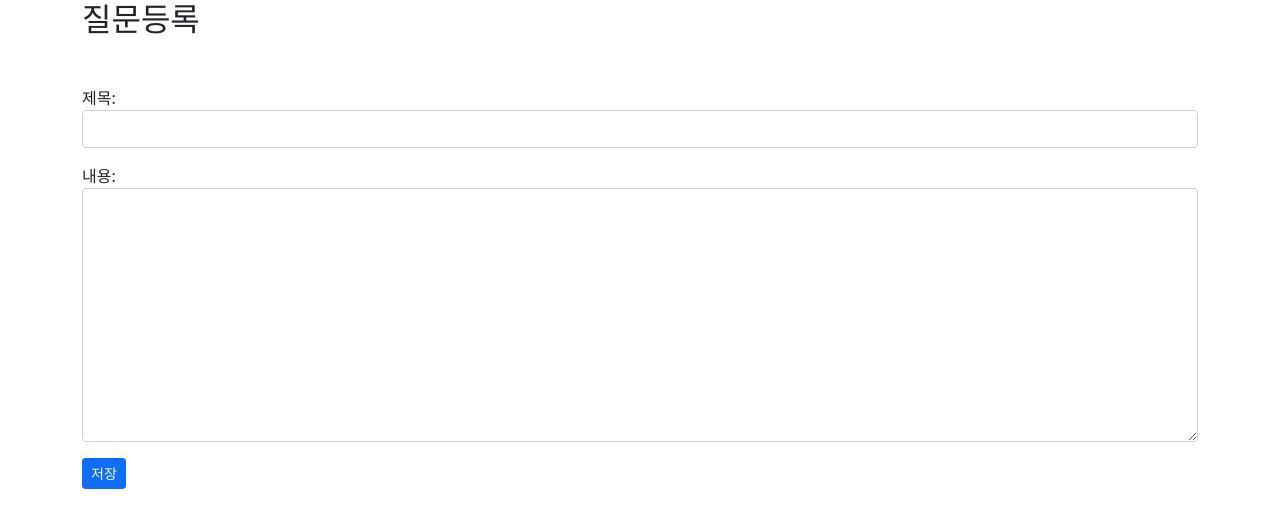
After one commit to yhs5958/gittest, a Django app: page /pybo/question/create/ in a window 1280 px wide. The commit adds this page. Shown: the top 528 px of the page. Run offline with Django 4.2, Linux system fonts and the light colour scheme; some libraries are stand-ins or nearby versions.

Commit message:
django form 사용

```diff
--- /dev/null
+++ b/pybo/forms.py
@@ -0,0 +1,24 @@
+'''
+파일명 : forms.py
+설 명 : html form 관리
+생성일 : 2023-02-01
+생성자 : user
+since 2023.01.09 Copyright (C) by KandJang All right reserved.
+'''
+
+from django import forms
+from pybo.models import Question
+
+class QuestionForm(forms.ModelForm):
+    class Meta:
+        model = Question #사용할 question model
+
+        fields =['subject','content'] #QuestionForm사용할 question model의 속성
+        widgets = {  #속성 추가: class rows추가
+            'subject': forms.TextInput(attrs = {'class': 'form-control'}),
+            'content': forms.Textarea(attrs = {'class': 'form-control','rows':10}),
+        }
+        labels ={    #subject->제목으로 변경
+            'subject': '제목',
+            'content': '내용',
+        }
--- a/pybo/urls.py
+++ b/pybo/urls.py
@@ -16,6 +16,9 @@ urlpatterns = [
     path('',views.index,name='index'), #view index로 메핑
     path('<int:question_id>/',views.detail, name='detail'),
     path('answer/create/<int:question_id>/',views.answer_create, name='answer_create'),
+    path('question/create/',views.question_create, name='question_create'),
+
+
     #temp menu
     path('boot/menu/',views.boot_menu, name='boot_menu'),
     #bootstrap template
--- a/pybo/views.py
+++ b/pybo/views.py
@@ -2,7 +2,28 @@ from django.shortcuts import render,get_object_or_404,redirect
 from django.http import HttpResponse
 from django.utils import timezone
 from .models import Question
+from .forms import QuestionForm
 
+
+def question_create(request):
+   '''질문등록'''
+   print('1.request.method:{}'.format(request.method))
+   if request.method == 'POST':
+      print('2.question_create post')
+      #저장
+      form = QuestionForm(request.POST)  #request.POST 데이터 (subject,content 자동 생성)
+      print('3.question_create post')
+      # form(질문등록)이 유효하면
+      if form.is_valid():
+         print('4.form.is_valid():{}'.format(form.is_valid()))
+         question=form.save(commit=False) # subject, content만 저장(commit은 하지 않음)
+         question.create_date = timezone.now()
+         question.save() #날짜 까지 생성해서 저장(Commit)
+         return redirect("pybo:index")
+   else:
+      form = QuestionForm()
+      context = {'form': form}
+      return render(request,'pybo/question_form.html',context)
 
 #bootstrap list
 def boot_menu(request):
--- a/templates/base.html
+++ b/templates/base.html
@@ -15,7 +15,7 @@
 <body>
   <!--기본 템플릿 안에 삽입될 내용  -->
   {% block content %}
-  {% endblock%}
+  {% endblock %}
   <!--기본 템플릿 안에 삽입될 내용 end  ---------------------------------->
 </body>
 </html>
--- /dev/null
+++ b/templates/pybo/question_form.html
@@ -0,0 +1,18 @@
+{% extends 'base.html' %}
+{% block content %}
+    <!-- container-->
+    <div class="container">
+        <!-- 제목 -->
+        <div class="text-start mb-5">
+            <h2>질문등록</h2>
+        </div>
+
+        <form method="post" action="{% url 'pybo:question_create' %}" class="post-form my-3">
+            {% csrf_token %}
+            {{ form.as_p }} <!--모델 폼과 연결된 subject, content에 값을 저장할수 있는 form생성 -->
+            <button type="submit" class="btn btn-primary btn-sm">저장</button>
+        </form>
+
+    </div>
+    <!-- container end-->
+{% endblock %}
--- a/templates/pybo/question_list.html
+++ b/templates/pybo/question_list.html
@@ -6,6 +6,9 @@
         <!-- 제목 -->
         <div class="text-start mb-5">
             <h2>질문목록</h2>
+        </div>
+        <div class="text-end my-1">
+            <a href="{% url 'pybo:question_create' %}" class="btn btn-primary btn-sm">등록</a>
         </div>
         <!-- 제목 end-->
         <table class="table table-striped table-hover table-bordered table-sm">
@@ -35,4 +38,4 @@
         {% csrf_token %}
     </div>
     <!-- container end-->
-    {% endblock%}
+    {% endblock %}
```
Also changed, not shown: templates/pybo/question_detail.html (+21 -31 lines), 1 other file.
